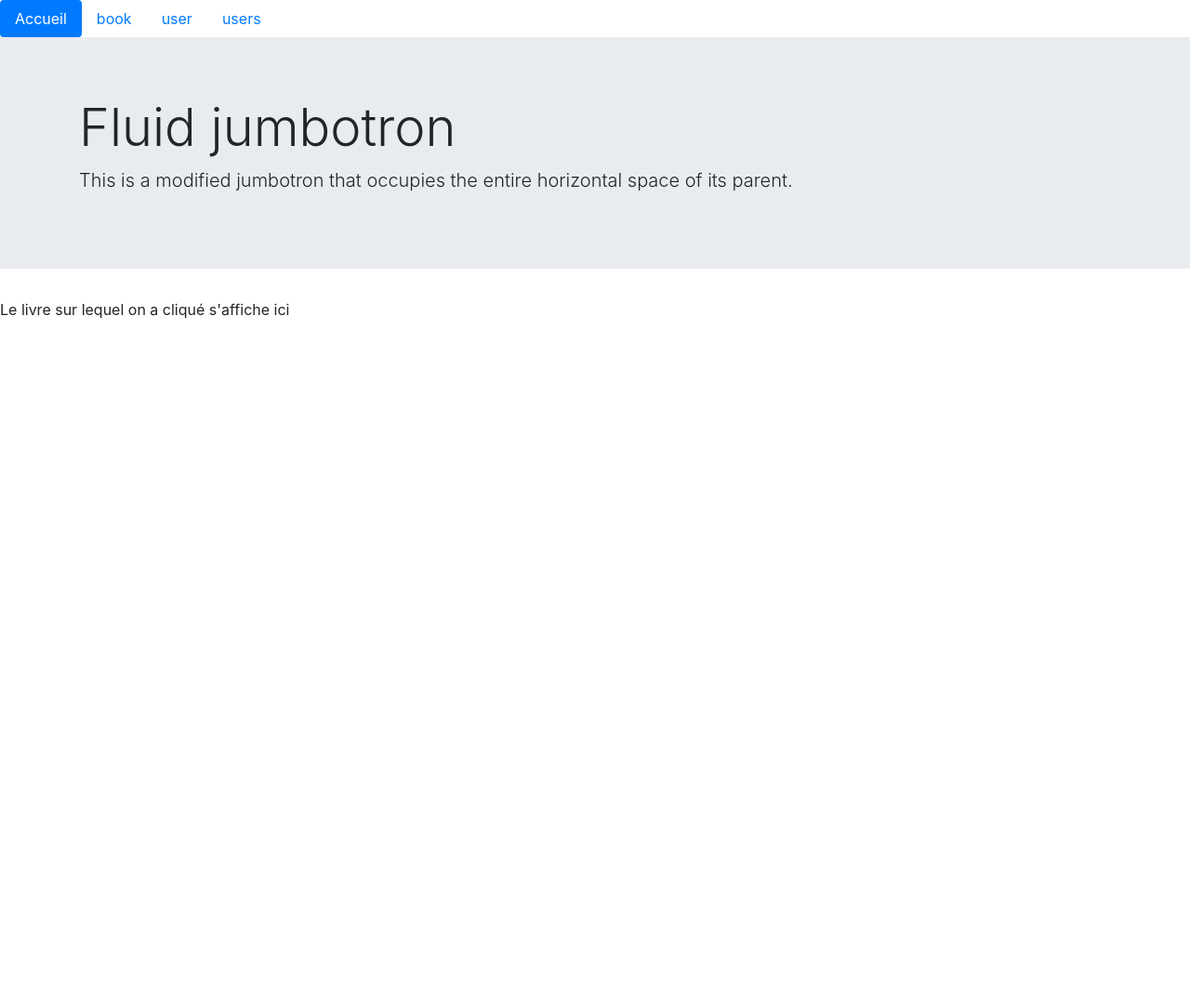
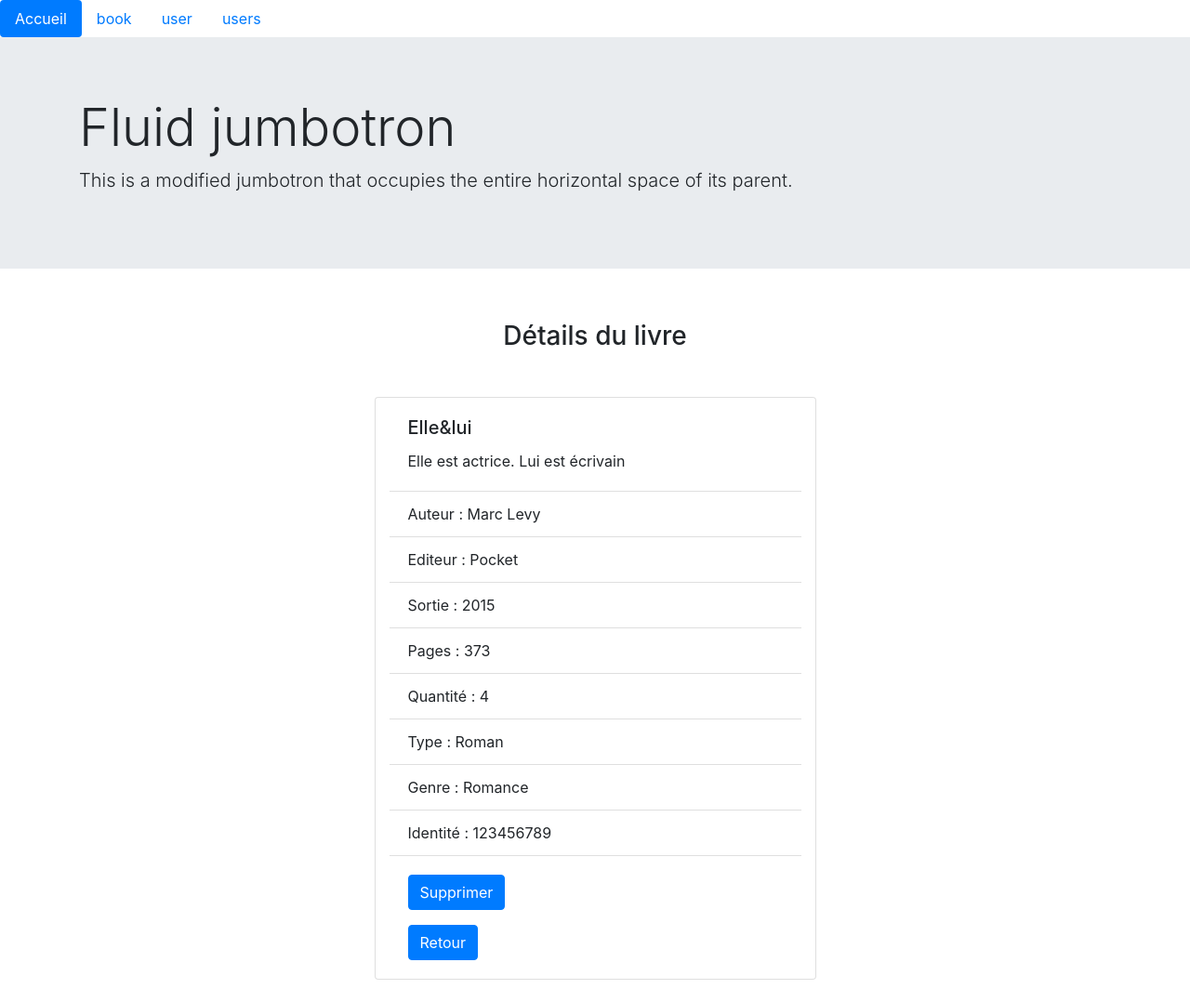
Before and after one commit to royce76/bnf_poo, a PHP site: page /book?id=1 in a window 1280 px wide. Shown: the whole page at 93% size. Before the commit the page ends 343 px from the top, so only its background shows below. Run offline with PHP 8.4, Linux system fonts and the light colour scheme; data comes from the database, SQL or seed files in the repository.

Commit message:
add delete method

```diff
--- a/book.php
+++ b/book.php
@@ -4,4 +4,16 @@ require 'model/Database.php';
 require 'model/BookManager.php';
 require 'model/entity/Book.php';
 
+$book_manager = new BookManager();
+$book = $book_manager->getBookByGetId();
+
+//Delete book
+if (isset($_POST["delete"])) {
+  $delete_book = $book_manager->deleteBook();
+  if ($delete_book) {
+    header("Location: index.php");
+    exit();
+  }
+}
+
 include "View/bookView.php";
--- a/model/bookManager.php
+++ b/model/bookManager.php
@@ -19,15 +19,35 @@ class BookManager {
   // Récupère tous les livres
   public function getBooks() {
     $query = $this->getDb()->query(
-      "SELECT isbn, title, author, publisher, bookType, identificationBook, userId FROM Book"
+      "SELECT id, isbn, title, author, publisher, bookType, identificationBook, userId FROM Book"
     );
     $title_book = $query->fetchAll(PDO::FETCH_CLASS, "Book");
     return $title_book;
   }
 
   // Récupère un livre
-  public function getBook() {
+  public function getBookByGetId() {
+    $query = $this->getDb()->prepare(
+      "SELECT *
+      FROM Book
+      WHERE id = :id"
+    );
+    $result = $query->execute([
+      "id" => $_GET["id"]
+    ]);
+    $book = $query->fetchAll(PDO::FETCH_CLASS, "Book")[0];
+    return $book;
+  }
 
+  public function deleteBook() {
+    $query = $this->getDb()->prepare(
+      "DELETE FROM book
+      WHERE id = :id"
+    );
+    $result = $query->execute([
+      "id" => $_GET["id"]
+    ]);
+    return $result;
   }
 
   // Ajoute un nouveau livre
--- a/view/bookView.php
+++ b/view/bookView.php
@@ -3,9 +3,33 @@ include 'view/template/nav.php';
 include 'view/template/header.php';
 ?>
 
-<p>Le livre sur lequel on a cliqué s'affiche ici</p>
-
-
+<section class="container">
+  <div class="row">
+    <h3 class="col-10 mx-auto my-4 text-center">Détails du livre</h3>
+    <div class="card col-5 mx-auto my-4" style="width: 18rem;">
+      <div class="card-body">
+        <h5 class="card-title"><?=$book->getTitle()?></h5>
+        <p class="card-text"><?=$book->getSummary()?></p>
+      </div>
+      <ul class="list-group list-group-flush">
+        <li class="list-group-item">Auteur : <?=$book->getAuthor()?></li>
+        <li class="list-group-item">Editeur : <?=$book->getPublisher()?></li>
+        <li class="list-group-item">Sortie : <?=$book->getPublicationYear()?></li>
+        <li class="list-group-item">Pages : <?=$book->getPagesNumber()?></li>
+        <li class="list-group-item">Quantité : <?=$book->getQuantity()?></li>
+        <li class="list-group-item">Type : <?=$book->getBookType()?></li>
+        <li class="list-group-item">Genre : <?=$book->getBookNature()?></li>
+        <li class="list-group-item">Identité : <?=$book->getIdentificationBook()?></li>
+      </ul>
+      <div class="card-body">
+        <form class="form-group" action="" method="POST">
+          <input type="submit" class="btn btn-primary" name="delete" value="Supprimer">
+        </form>
+        <a href="index.php" class="btn btn-primary">Retour</a>
+      </div>
+    </div>
+  </div>
+</section>
 
 <?php
 include 'view/template/footer.php';
--- a/view/indexView.php
+++ b/view/indexView.php
@@ -17,6 +17,7 @@ include 'view/template/header.php';
           <th scope="col">Editeur</th>
           <th scope="col">Type</th>
           <th scope="col">Statut</th>
+          <th scope="col">Détails</th>
         </tr>
       </thead>
       <tbody>
@@ -33,6 +34,7 @@ include 'view/template/header.php';
             <?php else: ?>
               <td><span class="badge badge-pill badge-success">Libre</span></td>
             <?php endif; ?>
+            <td><a href=<?="book.php?id={$book->getId()}"?> class="badge badge-pill badge-info">Voir</td>
           </tr>
         <?php endforeach; ?>
       </tbody>
```
